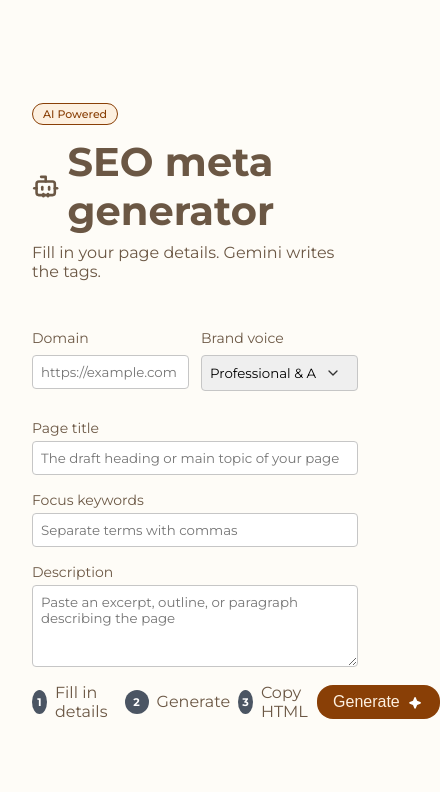
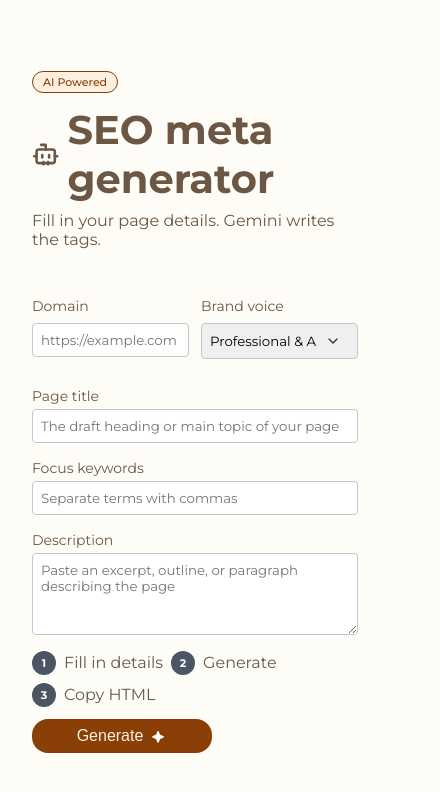
Before and after one commit to mateahoward/ai-seo-generator, a Nuxt app: page / in a window 390 px wide. Shown: the top 792 px of the page, 440 px wide, since content can reach past the window. Built offline with nearby package versions, Linux system fonts and the light colour scheme.

Commit message:
add small fixes

```diff
--- a/app/assets/scss/utils/forms.scss
+++ b/app/assets/scss/utils/forms.scss
@@ -29,6 +29,11 @@
     system-ui,
     -apple-system,
     sans-serif;
+
+  &:focus {
+    outline: none;
+    border-color: #6f2c04;
+  }
 }
 
 select {
--- a/app/components/AiResults.vue
+++ b/app/components/AiResults.vue
@@ -11,10 +11,6 @@
   urlSlugs: string[]
 }
 
-interface Props {
-  aiResult: SeoAssets
-}
-
 let isCopied = ref(false)
 const props = defineProps<{ aiResult: SeoAssets }>()
 
@@ -23,7 +19,7 @@
   return `
     <title>${DOMPurify.sanitize(props.aiResult.metaTitle)}</title>
     <meta name="description" content="${DOMPurify.sanitize(props.aiResult.metaDescription)}">
-    <link rel="canonical" href="https://example.com/${DOMPurify.sanitize(props.aiResult.urlSlugs[0])}">
+    <link rel="canonical" href="https://example.com/${DOMPurify.sanitize(props.aiResult.urlSlugs[0] ?? '')}">
     <meta name="keywords" content="${DOMPurify.sanitize(props.aiResult.metaKeywords.join(', '))}">
 
   `
--- a/app/components/forms/AppForm.vue
+++ b/app/components/forms/AppForm.vue
@@ -86,8 +86,8 @@
         autocapitalize="sentences"
       ></textarea>
 
-      <div class="d-flex justify-content-between align-items-center">
-        <div class="d-flex align-items-center gap-2">
+      <div class="d-flex justify-content-between align-items-center form-footer">
+        <div class="d-flex align-items-center flex-wrap gap-2">
           <div class="d-flex align-items-center text-secondary gap-2">
             <span class="badge rounded-circle bg-secondary text-white">1</span>
             Fill in details
@@ -152,4 +152,12 @@
   font-size: 11px;
   font-weight: 600;
 }
+
+@media (max-width: 768px) {
+  .form-footer {
+    flex-direction: column;
+    align-items: stretch;
+    gap: 12px;
+  }
+}
 </style>
```
Also changed, not shown: 1 other file (tests, documents, lock files or other folders).
